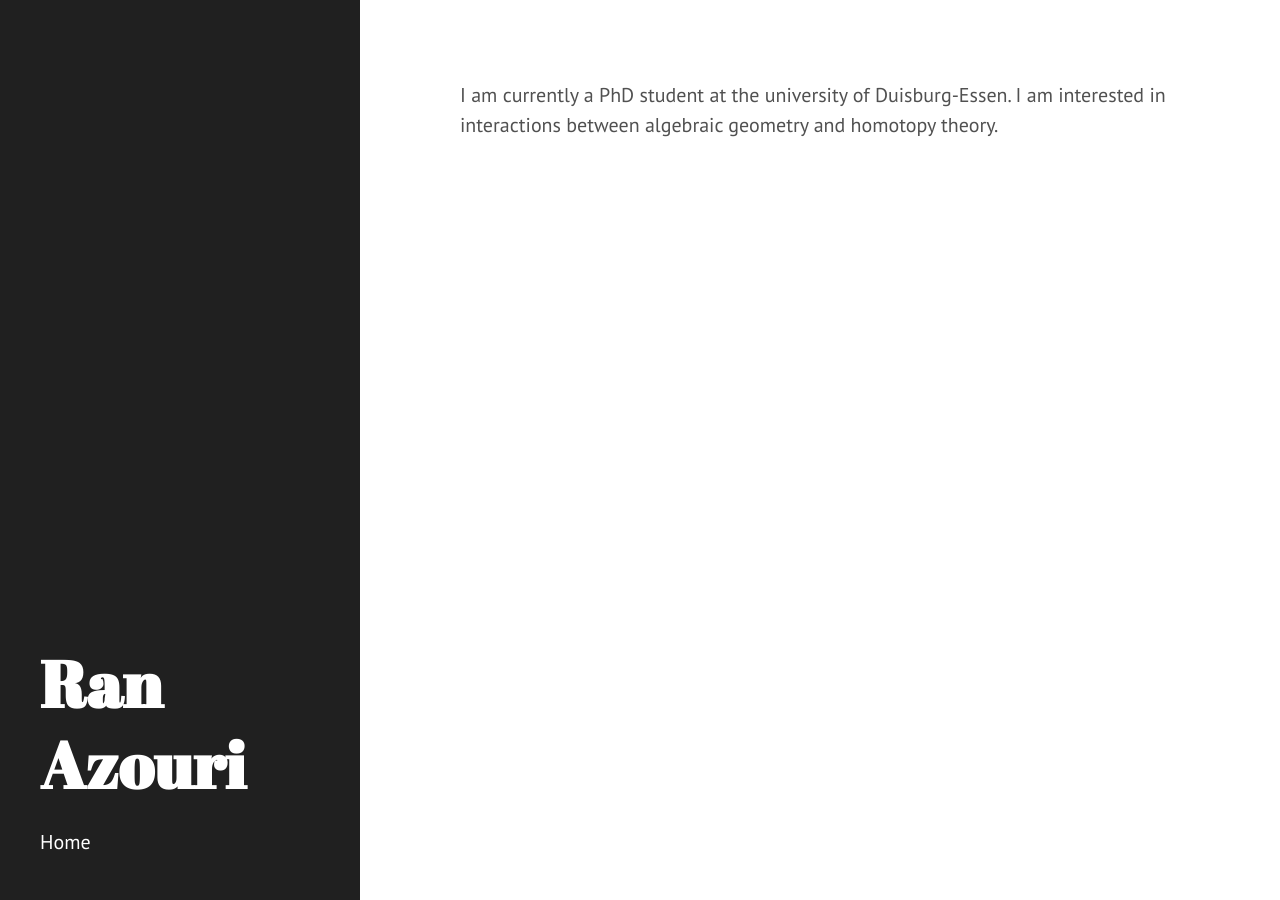
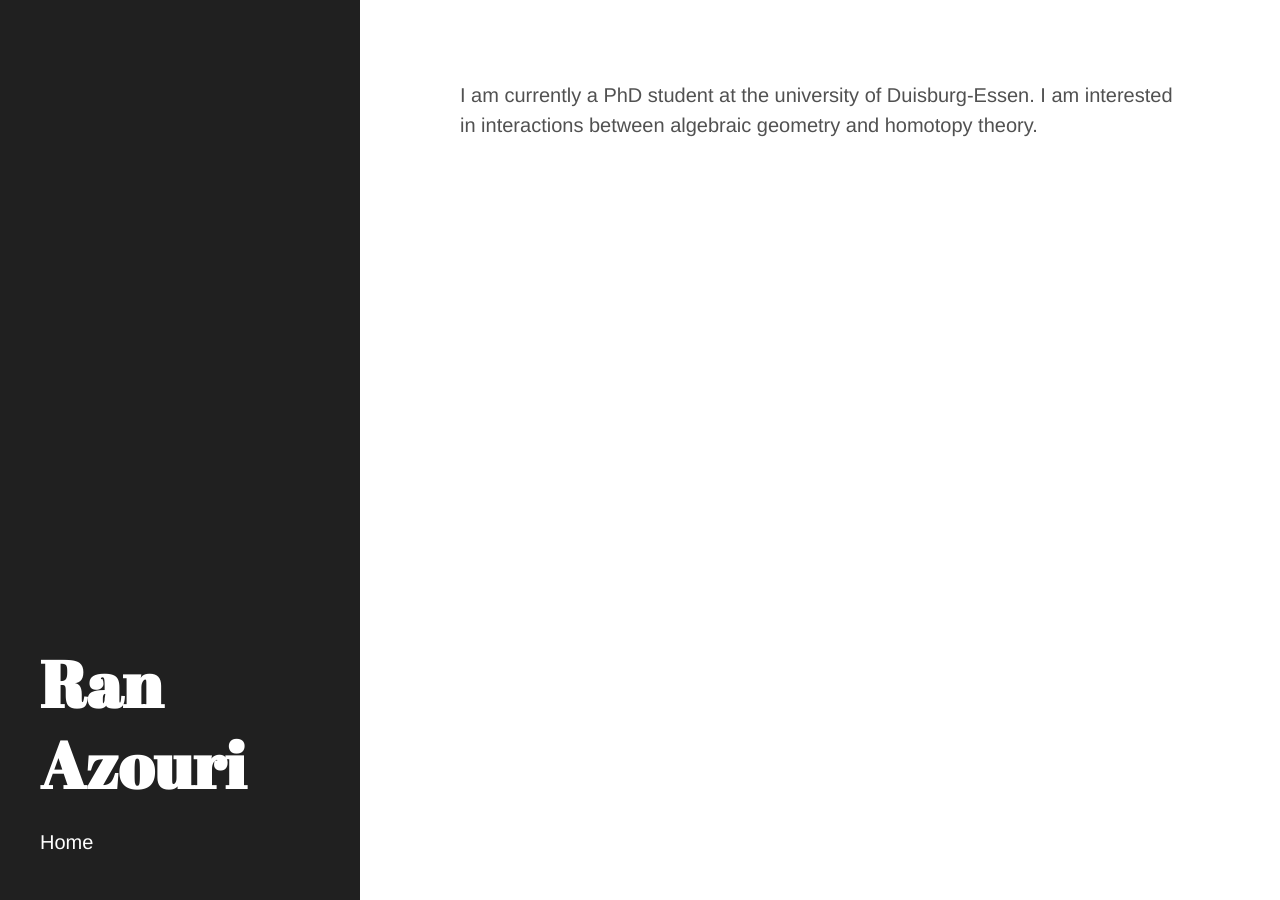
Before and after one commit to ransass/ransass.github.io, a Jekyll site: the page built from index.html, in a window 1280 px wide. Built offline with Jekyll 4.4.1, drawn with Linux system fonts in a browser that asks for light colours; some web fonts are replaced; the list of posts is cut into pages by our own code.

Commit message:
Update head.html

```diff
--- a/_includes/head.html
+++ b/_includes/head.html
@@ -18,7 +18,7 @@
   <link rel="stylesheet" href="{{ site.baseurl }}public/css/poole.css">
   <link rel="stylesheet" href="{{ site.baseurl }}public/css/syntax.css">
   <link rel="stylesheet" href="{{ site.baseurl }}public/css/hyde.css">
-  <link rel="stylesheet" href="https://fonts.googleapis.com/css?family=PT+Sans:400,400italic,700|Abril+Fatface">
+  <link rel="stylesheet" href="https://fonts.googleapis.com/css?family=Ballet:400,400italic,700|Abril+Fatface">
 
   <!-- Icons -->
   <link rel="apple-touch-icon" sizes="144x144" href="{{ site.baseurl }}public/apple-touch-icon.png">
```
